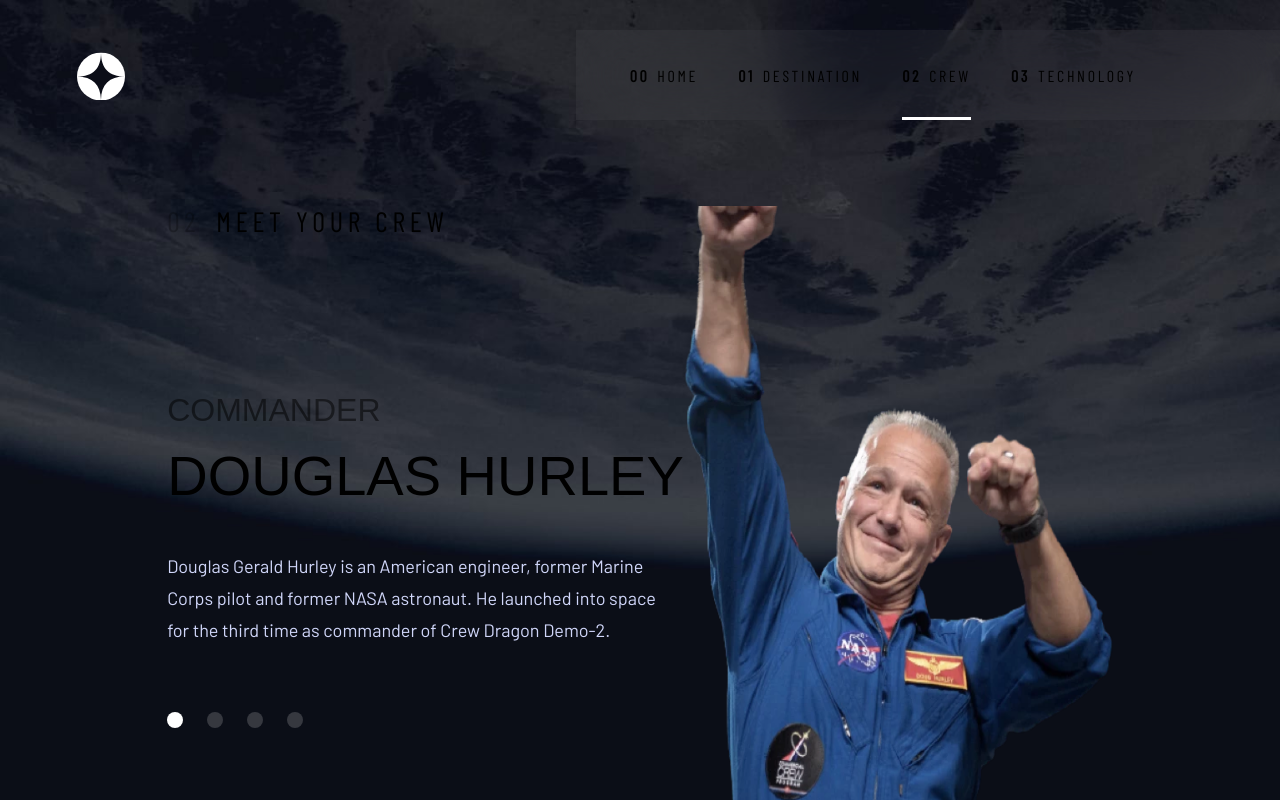
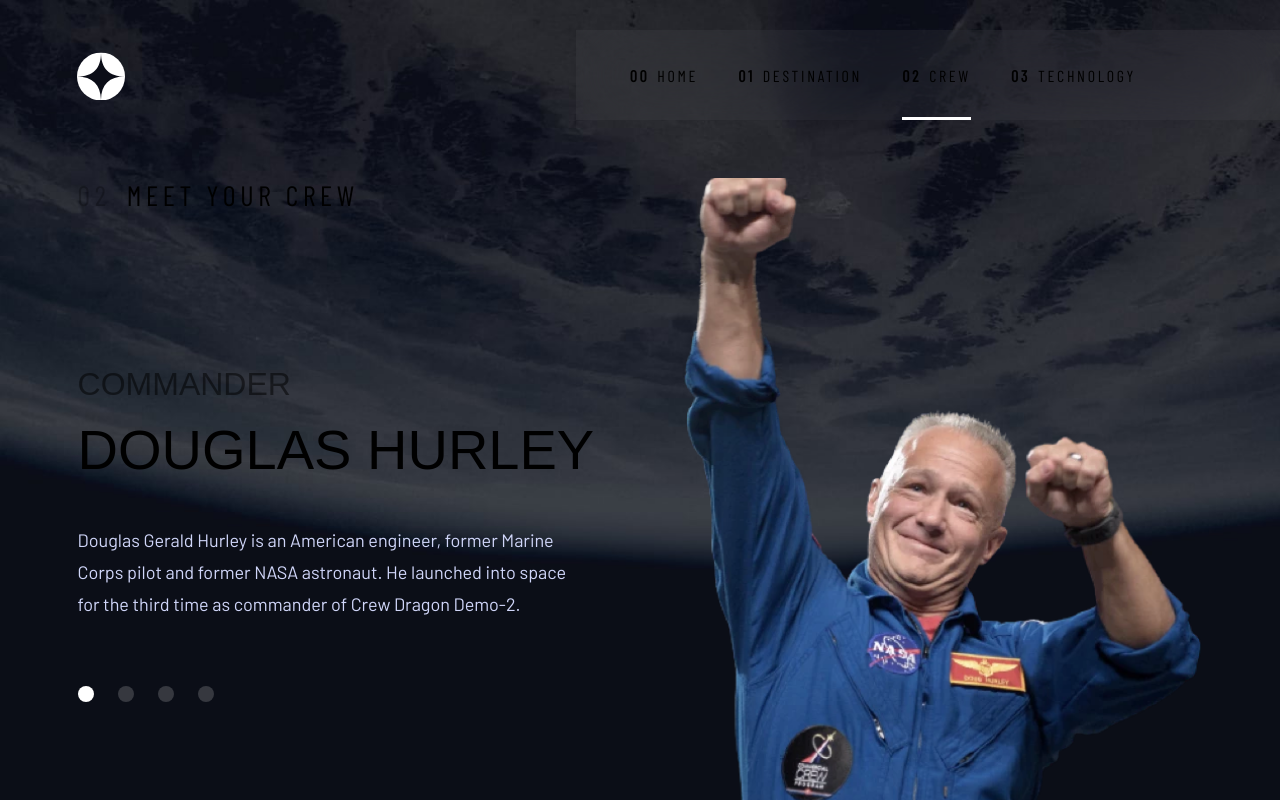
Before and after one commit to jdubcodes/fem-space-tourism, a Next.js app: page /crew in a window 1280 px wide. Built offline with nearby package versions, Linux system fonts and the light colour scheme; a web font is replaced by a local one.

Commit message:
Fix paddings

```diff
--- a/src/app/crew/page.jsx
+++ b/src/app/crew/page.jsx
@@ -40,7 +40,7 @@ export default function page() {
 
   return (
     <main
-      className={`${barlowCondensed.className} min-h-screen p-crew-small bg-crew-mobile bg-cover bg-center overflow-hidden xs:h-screen xs:p-crew-mobile sm:bg-crew-tablet md:h-screen md:p-crew-tablet lg:bg-crew-desktop xl:p-crew-desktop`}
+      className={`${barlowCondensed.className} min-h-screen p-crew-small bg-crew-mobile bg-cover bg-center overflow-hidden xs:h-screen xs:p-crew-mobile sm:bg-crew-tablet md:h-screen md:p-crew-tablet lg:bg-crew-desktop pc:p-crew-desktop`}
     >
       <h1 className='mb-2 max-w-container uppercase sm:pb-0 text-center text-sub-mobile md:text-sub-tablet xl:m-auto xl:text-sub-desktop xl:text-left'>
         <span className='opacity-25 mr-4'>02</span>Meet Your Crew
```
